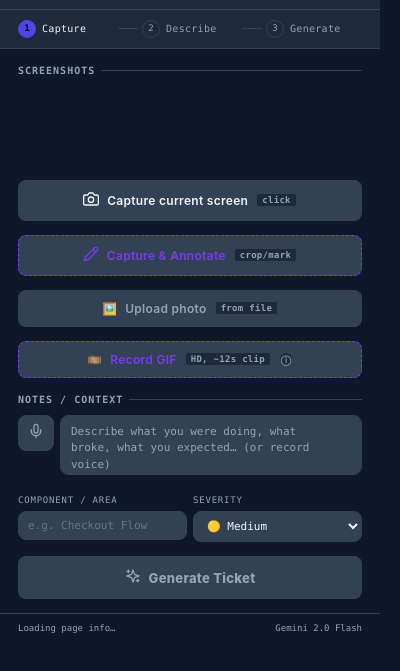
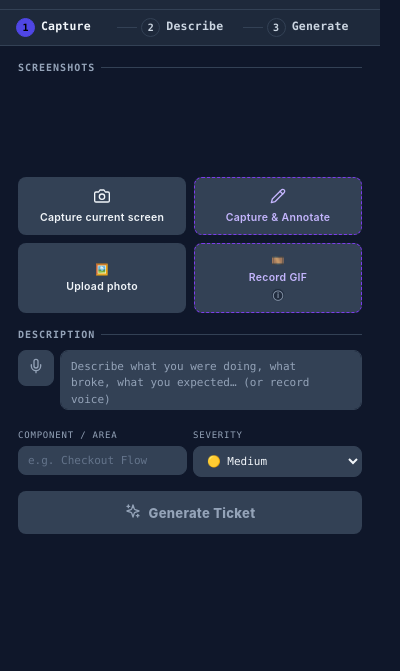
Before and after one commit to SagarBobade/bug-reporter-chrome-extension, a browser extension: page popup.html in a window 400 px wide. Shown: the part 57-728 px from the top of the page. Drawn offline with Linux system fonts and the light colour scheme.

Commit message:
fix: ui improvements

```diff
--- a/popup.html
+++ b/popup.html
@@ -26,15 +26,17 @@
     /* Chrome sizes the popup window to the document's natural layout width, not just
        the CSS `width` below — if any child wants more room than 380px (long unwrapped
        text, an oversized image, etc.) the popup itself grows to fit it, which is what
-       causes the popup to look wider on some screens. Locking width/max-width on both
-       html and body, plus clamping media, keeps the popup a fixed 380px regardless. */
+       causes the popup to look wider on some screens. Capping max-width at 380px on
+       both html and body, plus clamping media, keeps the popup from growing past that.
+       Using width:100% (not a fixed width) lets it shrink instead of overflowing when
+       Chrome allots less than 380px of screen space, e.g. on lower-resolution displays. */
     html {
-      width: 380px;
+      width: 100%;
       max-width: 380px;
     }
 
     body {
-      width: 380px;
+      width: 100%;
       max-width: 380px;
       min-height: 520px;
       background: var(--bg);
@@ -106,7 +108,7 @@
     /* ── Steps indicator ─────────────────────────────────── */
     .steps {
       display: flex;
-      padding: 10px 18px;
+      padding: 8px 16px;
       gap: 0;
       background: var(--surface);
       border-bottom: 1px solid var(--border);
@@ -117,21 +119,23 @@
       display: flex;
       align-items: center;
       gap: 6px;
+      font-size: 11.5px;
+      font-weight: 700;
+      color: #cbd5e1;
+      font-family: 'SF Mono', Monaco, monospace;
+      letter-spacing: 0.2px;
+    }
+
+    .step-num {
+      width: 19px;
+      height: 19px;
+      border-radius: 50%;
+      border: 1px solid var(--border);
+      display: flex;
+      align-items: center;
+      justify-content: center;
       font-size: 10px;
-      color: var(--muted);
-      font-family: 'SF Mono', Monaco, monospace;
-      letter-spacing: 0.3px;
-    }
-
-    .step-num {
-      width: 18px;
-      height: 18px;
-      border-radius: 50%;
-      border: 1px solid var(--border);
-      display: flex;
-      align-items: center;
-      justify-content: center;
-      font-size: 9px;
+      font-weight: 700;
       flex-shrink: 0;
       transition: all 0.3s;
     }
@@ -265,6 +269,25 @@
       background: var(--surface2);
     }
 
+    /* ── Capture button grid (two buttons per row) ───────── */
+    .capture-btn-grid {
+      display: grid;
+      grid-template-columns: 1fr 1fr;
+      gap: 8px;
+      margin-bottom: 14px;
+    }
+    .capture-btn-grid .btn-capture {
+      margin-bottom: 0;
+      flex-direction: column;
+      gap: 4px;
+      padding: 10px 6px;
+      font-size: 10.5px;
+      min-height: 56px;
+    }
+    .capture-btn-grid .btn-capture .shortcut {
+      display: none;
+    }
+
     /* ── Capture button ──────────────────────────────────── */
     .btn-capture {
       width: 100%;
@@ -302,8 +325,12 @@
     }
 
     /* Hover-only hint that a recording is kept out of the AI ticket generation —
-       intercepted on click (see popup.js) so tapping it never starts a recording. */
+       intercepted on click (see popup.js) so tapping it never starts a recording.
+       Uses a custom ::after tooltip (data-tooltip) instead of the native `title`
+       attribute so it appears instantly on hover instead of after the browser's
+       built-in delay. */
     .info-icon {
+      position: relative;
       display: inline-flex;
       align-items: center;
       justify-content: center;
@@ -323,27 +350,53 @@
       color: var(--text);
       border-color: var(--accent);
     }
+    .info-icon::after {
+      content: attr(data-tooltip);
+      position: absolute;
+      bottom: 130%;
+      right: 0;
+      width: 150px;
+      padding: 6px 8px;
+      background: var(--surface);
+      color: var(--text);
+      border: 1px solid var(--border);
+      border-radius: 6px;
+      font-size: 10px;
+      font-weight: 400;
+      font-family: -apple-system, BlinkMacSystemFont, 'Segoe UI', sans-serif;
+      line-height: 1.4;
+      text-align: left;
+      white-space: normal;
+      box-shadow: 0 4px 12px rgba(0,0,0,0.35);
+      opacity: 0;
+      visibility: hidden;
+      pointer-events: none;
+      transition: opacity 0.08s ease;
+      z-index: 20;
+    }
+    .info-icon:hover::after {
+      opacity: 1;
+      visibility: visible;
+    }
 
     .btn-capture.btn-annotate {
-      margin-bottom: 14px;
       border-color: var(--accent2);
-      color: var(--accent2);
+      color: #c4b5fd;
     }
     .btn-capture.btn-annotate:hover {
       border-color: var(--accent2);
-      color: var(--accent2);
+      color: #c4b5fd;
       background: rgba(124, 58, 237, 0.12);
     }
 
     .btn-capture.btn-upload {
-      margin-bottom: 14px;
       border-color: var(--border);
-      color: var(--text-muted);
+      color: var(--text);
     }
     .btn-capture.btn-upload:hover {
-      border-color: var(--border-light);
-      color: var(--text);
-      background: var(--surface2);
+      border-color: var(--accent);
+      color: var(--accent);
+      background: rgba(79, 70, 229, 0.08);
     }
 
     /* ── Video Recording Section ────────────────────────────── */
@@ -351,13 +404,12 @@
       margin-bottom: 14px;
     }
     .btn-capture.btn-record {
-      margin-bottom: 8px;
       border-color: var(--danger);
-      color: var(--danger);
+      color: #fca5a5;
     }
     .btn-capture.btn-record:hover {
       border-color: var(--danger);
-      color: var(--danger);
+      color: #fca5a5;
       background: rgba(239, 68, 68, 0.1);
     }
     .btn-capture.btn-record.recording {
@@ -1249,6 +1301,7 @@
       <!-- thumbnails injected here -->
     </div>
 
+    <div class="capture-btn-grid">
       <button class="btn-capture" id="btn-capture">
         <span>📸</span>
         Capture current screen
@@ -1266,16 +1319,29 @@
         Upload photo
         <span class="shortcut">from file</span>
       </button>
-    <input type="file" id="upload-input" accept="image/png,image/jpeg,image/webp" multiple style="display:none">
-
-    <!-- Video Recording Section (visibility controlled by settings) -->
-    <div id="video-section" class="video-section" style="display: none;">
+
+      <!-- Video Recording button (visibility controlled by settings) -->
+      <div id="video-section" style="display: none;">
         <button class="btn-capture btn-record" id="btn-record">
           <span>🎬</span>
           Record Video
           <span class="shortcut">new tab</span>
-        <span class="info-icon" id="info-video" title="Great for showing the exact steps — download it and attach alongside your ticket.">ⓘ</span>
+          <span class="info-icon" id="info-video" data-tooltip="Great for showing the exact steps — download it and attach alongside your ticket.">ⓘ</span>
         </button>
+      </div>
+
+      <!-- GIF Recording button -->
+      <div id="gif-section">
+        <button class="btn-capture btn-record" id="btn-gif" style="border-color: var(--accent2); color: #c4b5fd;">
+          <span>🎞️</span>
+          Record GIF
+          <span class="shortcut">HD, ~12s clip</span>
+          <span class="info-icon" id="info-gif" data-tooltip="Great for showing the exact steps — download it and attach alongside your ticket.">ⓘ</span>
+        </button>
+      </div>
+    </div>
+    <input type="file" id="upload-input" accept="image/png,image/jpeg,image/webp" multiple style="display:none">
+
     <div id="video-preview" class="video-preview" style="display: none;">
       <div class="video-frames-info">
         <span id="video-info-text">🎬 Video recorded</span>
@@ -1285,16 +1351,7 @@
         </div>
       </div>
     </div>
-    </div>
-
-    <!-- GIF Recording Section -->
-    <div id="gif-section" class="video-section">
-      <button class="btn-capture btn-record" id="btn-gif" style="border-color: var(--accent2); color: var(--accent2);">
-        <span>🎞️</span>
-        Record GIF
-        <span class="shortcut">HD, ~12s clip</span>
-        <span class="info-icon" id="info-gif" title="Great for showing the exact steps — download it and attach alongside your ticket.">ⓘ</span>
-      </button>
+
     <div id="gif-preview" class="video-preview" style="display: none;">
       <div class="video-frames-info">
         <span id="gif-info-text">🎞️ GIF recorded</span>
@@ -1304,9 +1361,8 @@
         </div>
       </div>
     </div>
-    </div>
-
-    <div class="section-label">Notes / Context</div>
+
+    <div class="section-label">Description</div>
 
     <div class="voice-row">
       <div class="mic-wrap">
@@ -1372,7 +1428,7 @@
       </button>
       <div class="input-edit-body" id="input-edit-body">
         <div class="edit-field">
-          <label>Notes / Context</label>
+          <label>Description</label>
           <textarea id="edit-note" class="edit-input" rows="2" placeholder="Describe the bug..."></textarea>
         </div>
         <div class="edit-row">
@@ -1459,12 +1515,6 @@
 
 </div>
 
-<!-- ── Footer ────────────────────────────────────────────── -->
-<div class="footer">
-  <span class="footer-note" id="page-meta">Loading page info…</span>
-  <span class="footer-note">Gemini 2.0 Flash</span>
-</div>
-
 <!-- ── Toast Container ──────────────────────────────────── -->
 <div class="toast-container" id="toast-container"></div>
 
--- a/popup.js
+++ b/popup.js
@@ -473,10 +473,10 @@ async function init() {
       state.pageUrl   = tab.url || "";
       state.pageTitle = tab.title || "";
       const domain = new URL(tab.url).hostname.replace("www.", "");
-      pageMeta.textContent = domain.length > 30 ? domain.slice(0, 28) + "…" : domain;
+      if (pageMeta) pageMeta.textContent = domain.length > 30 ? domain.slice(0, 28) + "…" : domain;
     }
   } catch (e) {
-    pageMeta.textContent = "Unknown page";
+    if (pageMeta) pageMeta.textContent = "Unknown page";
   }
 
   await restoreSession();
@@ -737,7 +737,7 @@ function renderGrid() {
   for (let i = 0; i < emptyCount; i++) {
     const empty = document.createElement("div");
     empty.className = "screenshot-empty";
-    empty.textContent = "+";
+    empty.textContent = "🖼️";
     screenshotGrid.appendChild(empty);
   }
 
@@ -1314,7 +1314,7 @@ function updateGenerateBtn() {
   if (canGenerate) {
     btnGenerate.innerHTML = `<span>✨</span> Generate Ticket`;
   } else {
-    btnGenerate.innerHTML = `<span>📝</span> Add screenshot or notes first`;
+    btnGenerate.innerHTML = `<span>📝</span> Add media or description first`;
   }
 }
 
```
Also changed, not shown: manifest.json. Lines whose indentation alone changed are shown as unchanged.
